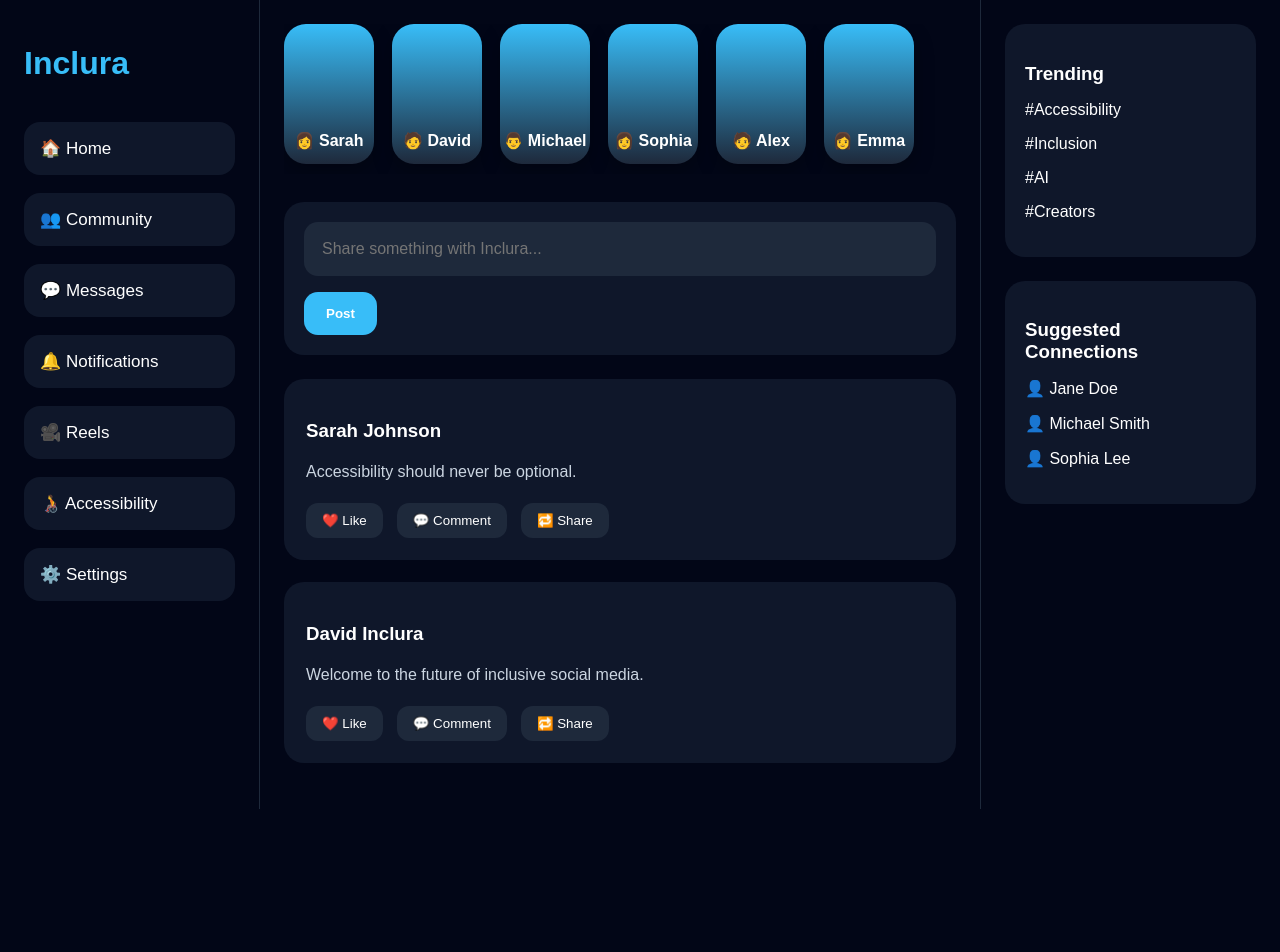
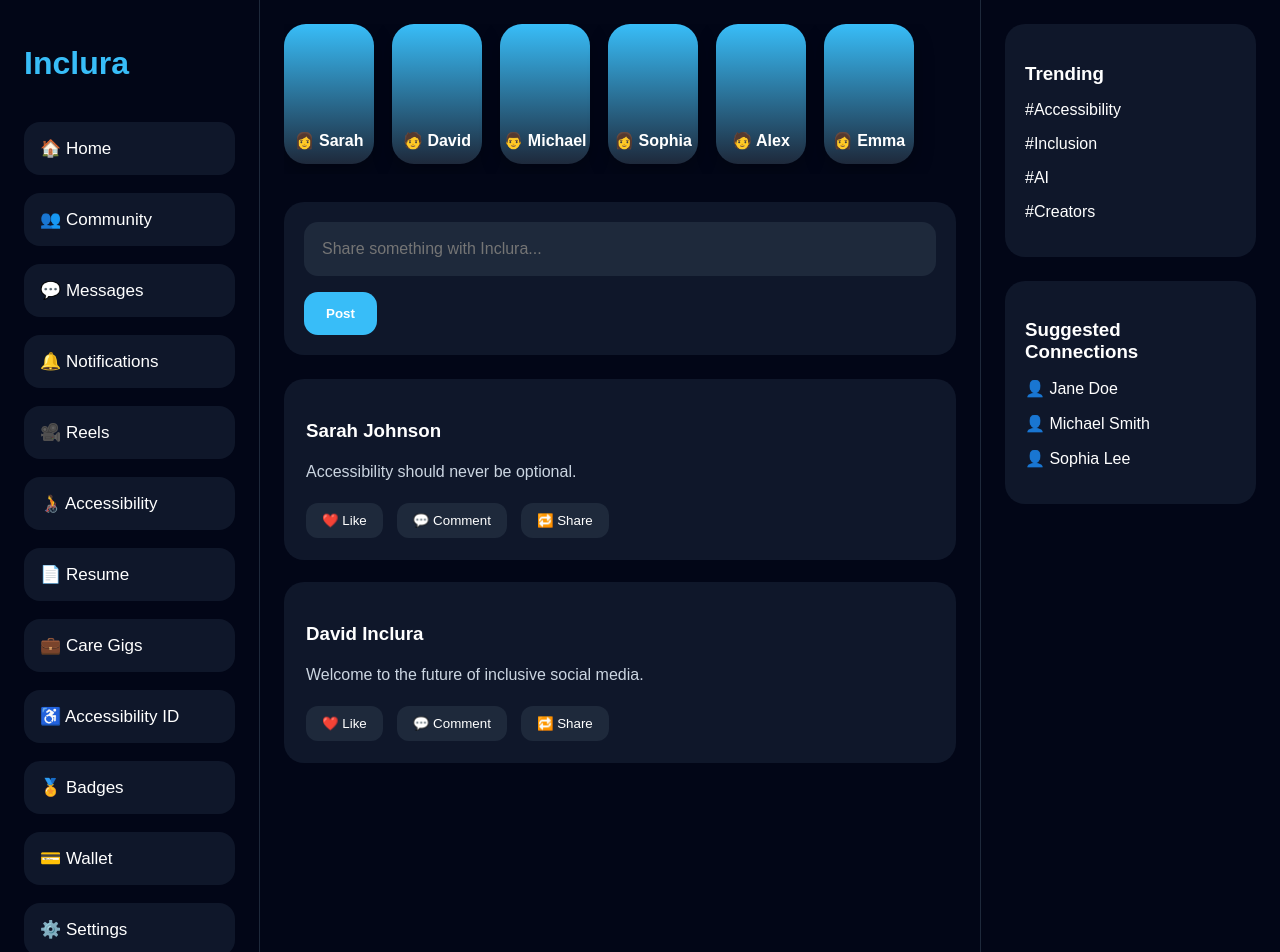
Before and after one commit to inclurah-png/inclura-web, a React (Vite) app: page /dashboard in a window 1280 px wide. Shown: the top 952 px of the page. Before the commit the page ends 809 px from the top, so only its background shows below. Built offline with nearby package versions, Linux system fonts and the light colour scheme.

Commit message:
Update Sidebar.jsx

```diff
--- a/src/components/Sidebar.jsx
+++ b/src/components/Sidebar.jsx
@@ -6,6 +6,11 @@ function Sidebar() {
     "🔔 Notifications",
     "🎥 Reels",
     "🧑‍🦽 Accessibility",
+    "📄 Resume",
+    "💼 Care Gigs",
+    "♿ Accessibility ID",
+    "🏅 Badges",
+    "💳 Wallet",
     "⚙️ Settings",
   ];
 
```
